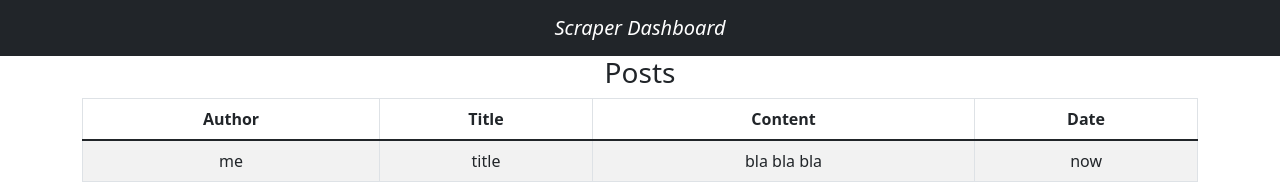
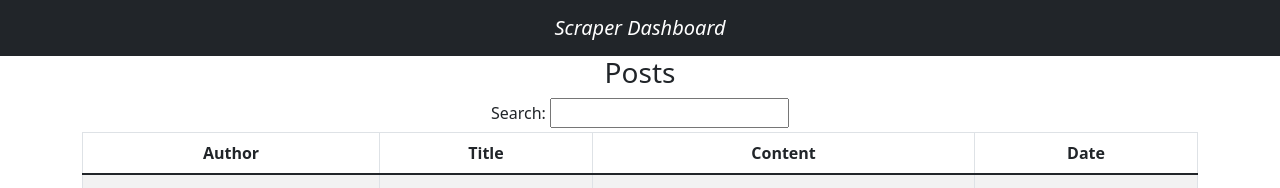
Before and after one commit to orrosman/dark-scraper, a React (Create React App) app in the folder frontend/: page / in a window 1280 px wide. Shown: the top 188 px of the page. Built offline with nearby package versions, Linux system fonts and the light colour scheme; no server answers.

Commit message:
Added global search bar

```diff
--- /dev/null
+++ b/frontend/src/components/Table/GlobalSearch.jsx
@@ -0,0 +1,10 @@
+const GlobalSearch = ({ filter, setFilter }) => {
+	return (
+		<span>
+			Search:{' '}
+			<input value={filter || ''} onChange={(e) => setFilter(e.target.value)} />
+		</span>
+	);
+};
+
+export default GlobalSearch;
--- a/frontend/src/components/Table/PostsTable.jsx
+++ b/frontend/src/components/Table/PostsTable.jsx
@@ -2,6 +2,7 @@ import React, { useMemo } from 'react';
 import { Container, Table, ButtonGroup, Button } from 'react-bootstrap';
 import { useTable, usePagination, useGlobalFilter } from 'react-table';
 import Pagination from './Pagination';
+import GlobalSearch from './GlobalSearch';
 
 const PostsTable = ({ posts }) => {
 	const data = posts;
@@ -27,19 +28,22 @@ const PostsTable = ({ posts }) => {
 		nextPage,
 		previousPage,
 		setPageSize,
-		state: { pageIndex, pageSize },
+		state: { pageIndex, pageSize, globalFilter },
+		setGlobalFilter,
 	} = useTable(
 		{
 			columns,
 			data,
 			initialState: {},
 		},
+		useGlobalFilter,
 		usePagination
 	);
 
 	return (
 		<Container>
 			<h3>Posts</h3>
+			<GlobalSearch filter={globalFilter} setFilter={setGlobalFilter} />
 			<Table striped bordered hover {...getTableProps()} className="mt-1">
 				<thead>
 					{headerGroups.map((headerGroup) => (
```
